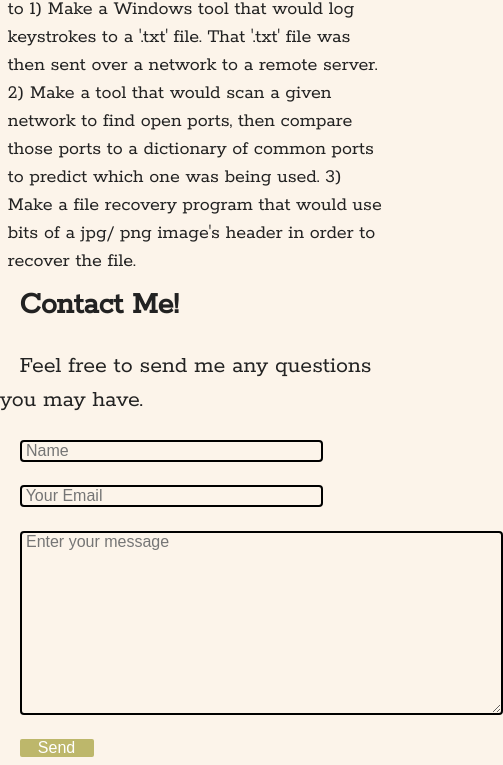
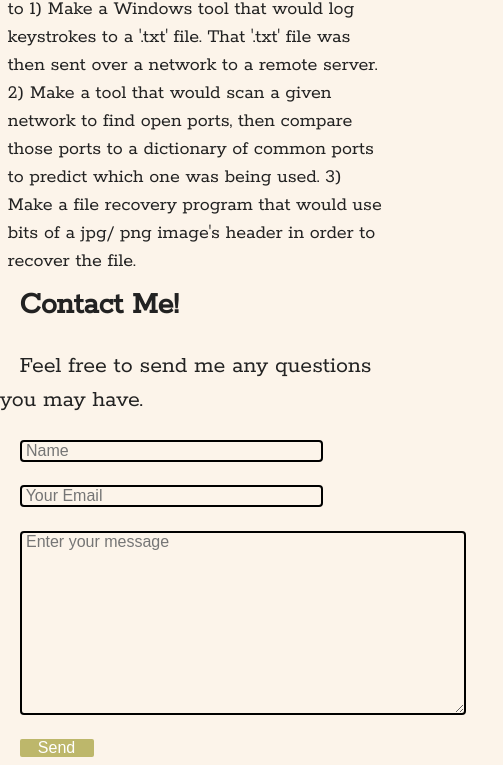
Before and after one commit to hwwc518/hwwc518.github.io, a plain HTML site: page index.html in a window 390 px wide. Shown: the part 1305-2070 px from the top of the page, 503 px wide, since content can reach past the window. Drawn offline with nearby package versions, Linux system fonts and the light colour scheme.

Commit message:
optimized text box size on mobile

```diff
--- a/index.html
+++ b/index.html
@@ -151,7 +151,7 @@
                 </div>
                 <br>
                 <div class="contact-input">
-                    <textarea id="message" class="input" name="message" rows="10" cols="50" placeholder=" Enter your message" value = "Send"></textarea>
+                    <textarea id="message" class="input" name="message" rows="10" cols="46" placeholder=" Enter your message" value = "Send"></textarea>
                 </div>
                 <br>
                 <button id="submit_button" onClick="formSent()" type="submit" value="Send">Send</button>
```
